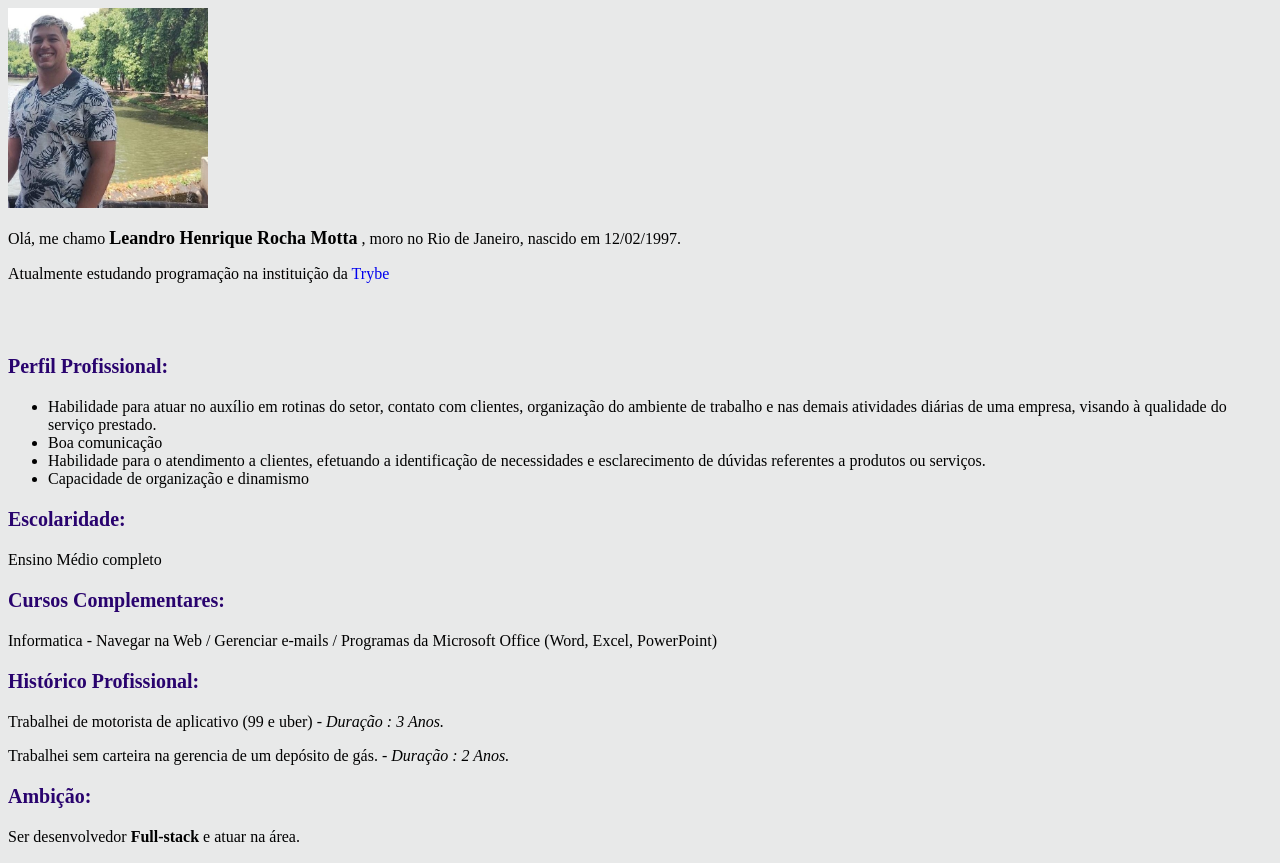
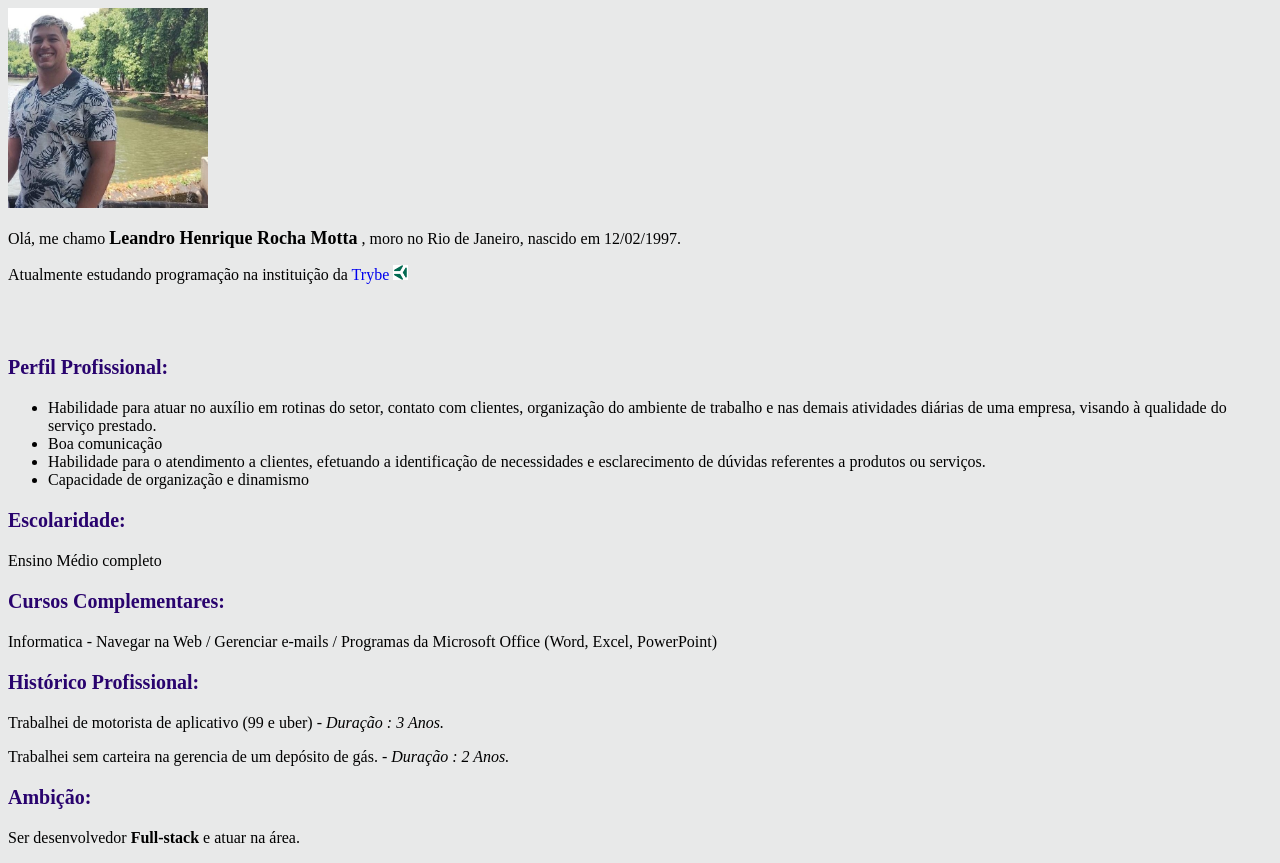
Before and after one commit to Leandro-HMotta/Leandro-HMotta.github.io, a plain HTML site: page index.html in a window 1280 px wide. Drawn offline with Linux system fonts and the light colour scheme; a web font is replaced by a local one.

Commit message:
Acrescentando logo da trybe

```diff
--- a/index.html
+++ b/index.html
@@ -15,7 +15,7 @@
 <body>
     <img src="./Images/Leoooo.jpeg" alt="Leandro Henrique" class="image-px">
 <p class="style-p">Olá, me chamo <strong id="word-size">Leandro Henrique Rocha Motta</strong> , moro no Rio de Janeiro, nascido em 12/02/1997.</p>
-<p class="style-p">Atualmente estudando programação na instituição da <a href="https://www.betrybe.com" target="_blank" class="decoration">Trybe</a> </p>
+<p class="style-p">Atualmente estudando programação na instituição da <a href="https://www.betrybe.com" target="_blank" class="decoration">Trybe</a> <img src="./Images/trybe.png" class="logo-size"> </p>
 <br><br>
 <h3>Perfil Profissional:</h3>
 <ul>
--- a/style.css
+++ b/style.css
@@ -12,3 +12,4 @@ font-style:inherit ;
 
 #word-size{font-size: 18px;
     ;}
+   .logo-size{width: 15px;}
```
Also changed, not shown: Images/trybe.png (added).
